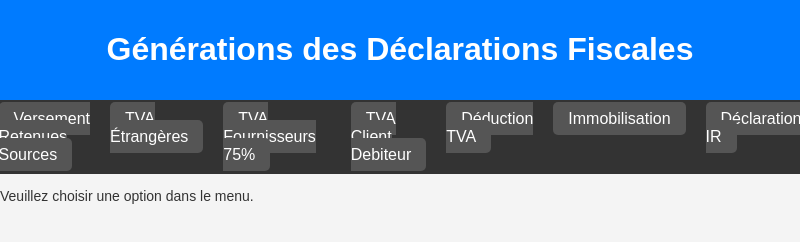
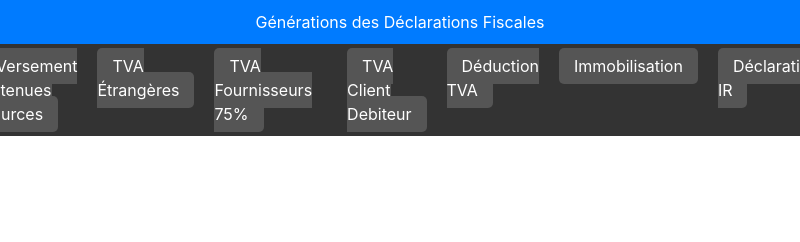
Before and after one commit to smoufid/declaration_Fiscale, an Electron app: page page-main.html in a window 800 px wide. Drawn offline with nearby package versions, Linux system fonts and the light colour scheme.

Commit message:
pagemain

```diff
--- a/page-main.html
+++ b/page-main.html
@@ -5,11 +5,14 @@
     <meta name="viewport" content="width=device-width, initial-scale=1.0">
     <title>Application Electron</title>
     <link rel="stylesheet" href="style1.css">
+    <link rel="stylesheet" href="https://cdnjs.cloudflare.com/ajax/libs/bulma/0.9.3/css/bulma.min.css">
+    <link rel="stylesheet" href="https://cdnjs.cloudflare.com/ajax/libs/font-awesome/5.15.4/css/all.min.css">
 </head>
 <body>
     <header>
         <h1>Générations des Déclarations Fiscales</h1>
     </header>
+    <section class="hero is-primary is-bold">
         <nav>
           <ul >
               <li><a href="retenueTvaSource.html" id="menu-versement">Versement Retenues Sources</a></li>
@@ -21,8 +24,6 @@
               <li><a href="declarationIR.html" id="menu-tva-fournisseurs">Déclaration IR</a></li>
           </ul>
       </nav>
-    <main id="content">
-        <p>Veuillez choisir une option dans le menu.</p>
-    </main>
+    </section>
 </body>
 </html>
```
Lines whose indentation alone changed are shown as unchanged.
